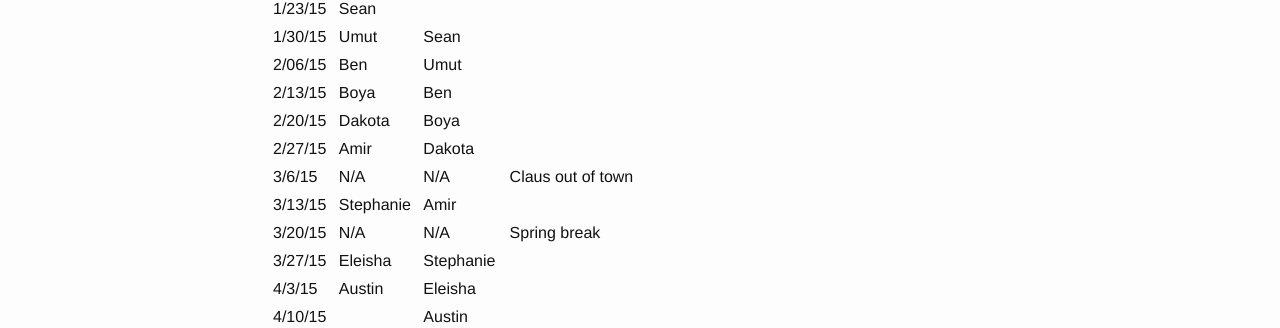
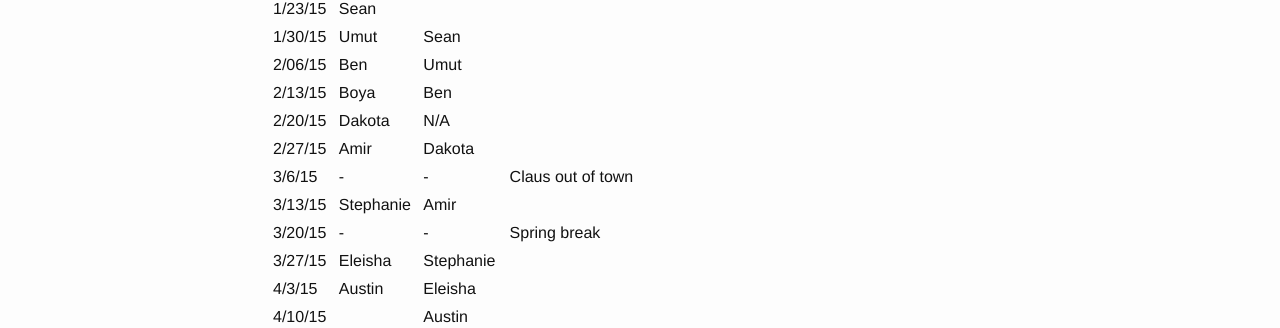
Before and after one commit to wilkelab/wilkelab.github.io.archive_sep_2020, a Jekyll site: the page built from lab_meetings.md, in a window 1280 px wide. Shown: the part 342-670 px from the top of the page. Built offline with Jekyll 4.4.1, drawn with Linux system fonts in a browser that asks for light colours.

Commit message:
schedule update

```diff
--- a/lab_meetings.md
+++ b/lab_meetings.md
@@ -17,11 +17,11 @@ Lab meetings are held Fridays at 10:30 am in MBB 3.204.
 |1/30/15 || Umut      || Sean      ||
 |2/06/15 || Ben       || Umut      ||
 |2/13/15 || Boya      || Ben       ||
-|2/20/15 || Dakota    || Boya      ||
+|2/20/15 || Dakota    || N/A       ||
 |2/27/15 || Amir      || Dakota    ||
-|3/6/15  || N/A       || N/A       || Claus out of town
+|3/6/15  || -         ||  -        || Claus out of town
 |3/13/15 || Stephanie || Amir      ||
-|3/20/15 || N/A       || N/A       || Spring break
+|3/20/15 || -         ||  -        || Spring break
 |3/27/15 || Eleisha   || Stephanie ||
 |4/3/15  || Austin    || Eleisha   ||
 |4/10/15 ||           || Austin    ||
```
